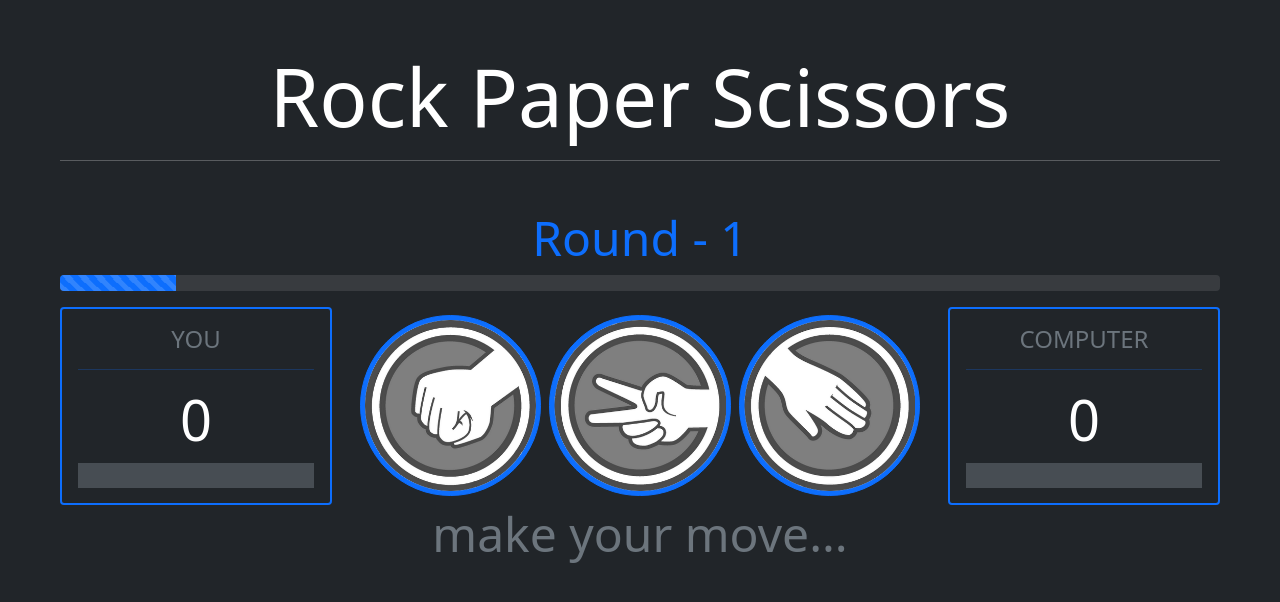
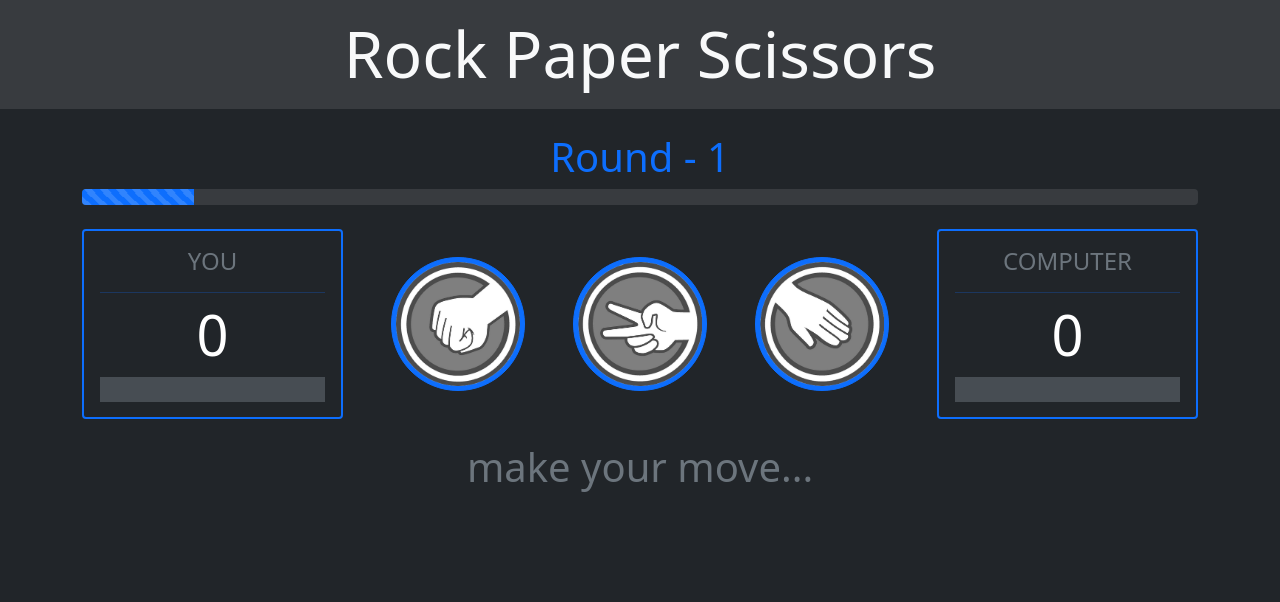
Before and after one commit to webceyhan/vite-rps-game, a Vue app: page / in a window 1280 px wide. Both pictures are taken after a click on the button "Start a New Game!". Shown: the top 602 px of the page. Built offline with nearby package versions, Linux system fonts and the light colour scheme.

Commit message:
layout updated

```diff
--- a/src/App.vue
+++ b/src/App.vue
@@ -39,23 +39,24 @@ function onPlay(move: string) {
 </script>
 
 <template>
-  <main class="py-5 p-md-5">
-    <div class="container-fluid text-center">
-      <h1 class="display-1">Rock Paper Scissors</h1>
+  <!-- Header -->
+  <header class="bg-light bg-opacity-10 text-light text-center p-3 mb-4">
+    <h1 class="display-3 m-0">Rock Paper Scissors</h1>
+  </header>
 
-      <hr class="mb-5" />
+  <div class="container text-center">
+    <progress-bar class="mb-4" v-bind="{ over, round, progress }" />
 
-      <progress-bar class="mb-3" v-bind="{ over, round, progress }" />
-
+    <!-- Info / Controls -->
+    <main class="mb-4">
       <div class="row align-items-center justify-content-between g-4">
         <!-- player1 info -->
-        <div class="col-6 col-md-3 order-md-1">
+        <div class="col-6 col-lg-3 order-lg-1">
           <player-card :player="player1" />
         </div>
 
         <!-- game controls -->
-        <div class="col-12 col-md-6 d-flex justify-content-center order-1 order-md-2">
-
+        <div class="col-12 col-lg-6 d-flex justify-content-center order-1 order-lg-2">
           <!-- spinner -->
           <div
             v-if="roundAwaiting"
@@ -73,20 +74,22 @@ function onPlay(move: string) {
               :move="move"
               :disabled="round === 0 || over"
               @click="onPlay(move)"
-              class="mx-1"
+              class="mx-1 mx-md-4"
             />
           </template>
         </div>
 
         <!-- player2 info -->
-        <div class="col-6 col-md-3 order-md-3">
+        <div class="col-6 col-lg-3 order-lg-3">
           <player-card :player="player2" />
         </div>
       </div>
+    </main>
 
     <!-- Footer -->
     <footer>
-        <message-bar v-if="round != 0" :message="message" class="mb-3" />
+      <message-bar v-if="round != 0" :message="message" class="mb-4" />
+
       <button
         v-if="round === 0 || over"
         class="btn btn-lg btn-primary py-3 px-5"
@@ -94,5 +97,4 @@ function onPlay(move: string) {
       >Start a New Game!</button>
     </footer>
   </div>
-  </main>
 </template>
--- a/src/components/MessageBar.vue
+++ b/src/components/MessageBar.vue
@@ -7,5 +7,5 @@ defineProps<{ message: Message }>()
 </script>
 
 <template>
-  <h1 class="display-5" :class="message.color">{{ message.text }}</h1>
+  <h1 class="display-6" :class="message.color">{{ message.text }}</h1>
 </template>
--- a/src/components/PlayerCard.vue
+++ b/src/components/PlayerCard.vue
@@ -10,7 +10,7 @@ defineProps<{ player: Player }>()
   <div class="card bg-dark text-muted border-primary border-2">
     <div class="card-body">
       <h4 class="card-title text-uppercase">{{ player.name }}</h4>
-      <hr class="bg-primary" />
+      <hr class="bg-primary mb-2" />
       <p class="text-white display-4 mb-2">{{ player.score }}</p>
       <p class="card-text text-capitalize placeholder-glow" style="height:25px">
         <span v-if="player.move">{{ player.move }}</span>
--- a/src/components/ProgressBar.vue
+++ b/src/components/ProgressBar.vue
@@ -10,11 +10,11 @@ defineProps<{
 
 <template>
   <div>
-    <h5 class="display-5 text-primary">
+    <h1 class="display-6 text-primary">
       <span v-if="over">Game Over</span>
       <span v-else-if="round === 0">Ready</span>
       <span v-else>Round - {{ round }}</span>
-    </h5>
+    </h1>
 
     <div class="progress bg-white bg-opacity-10">
       <div
```
Lines whose indentation alone changed are shown as unchanged.
